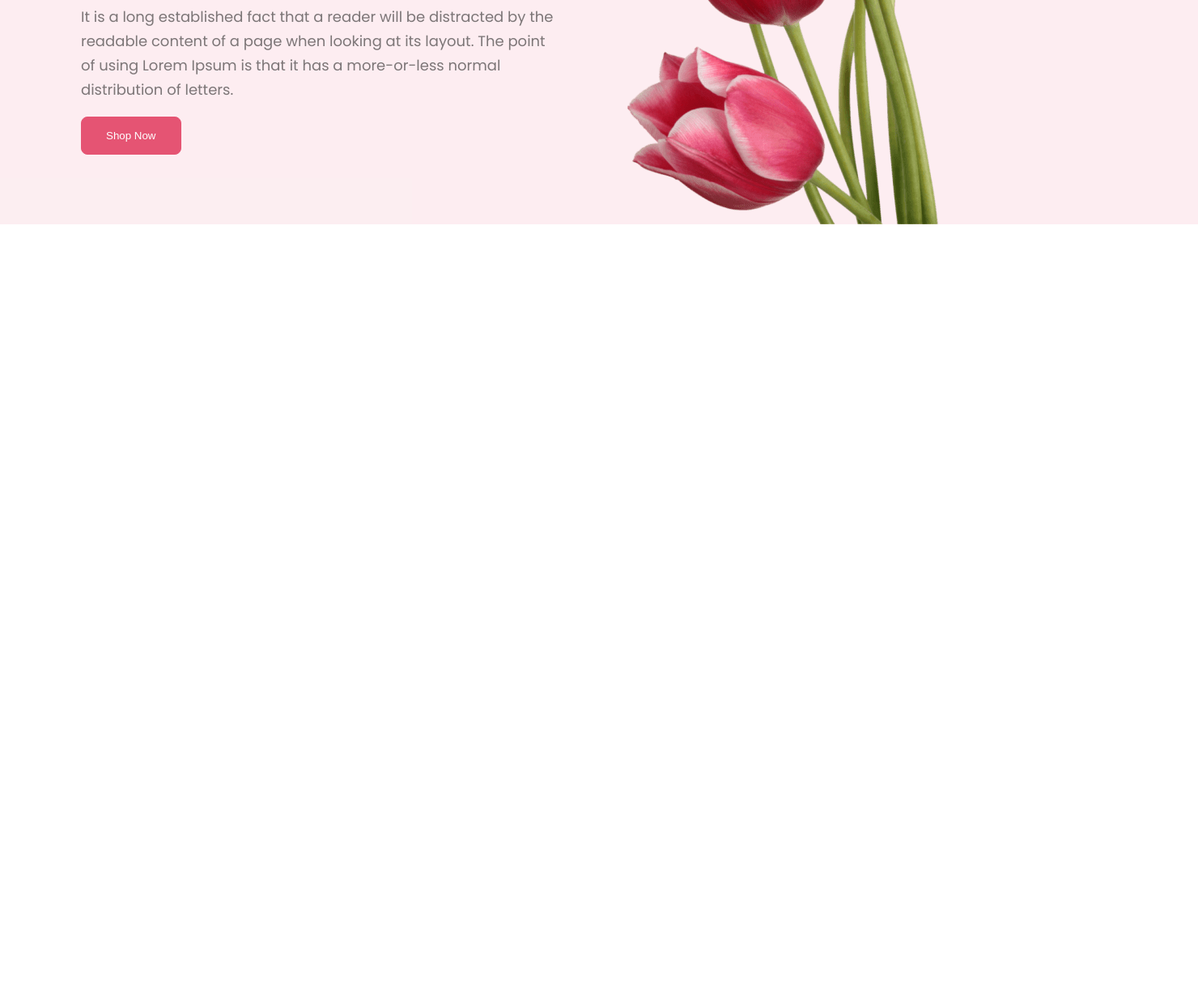
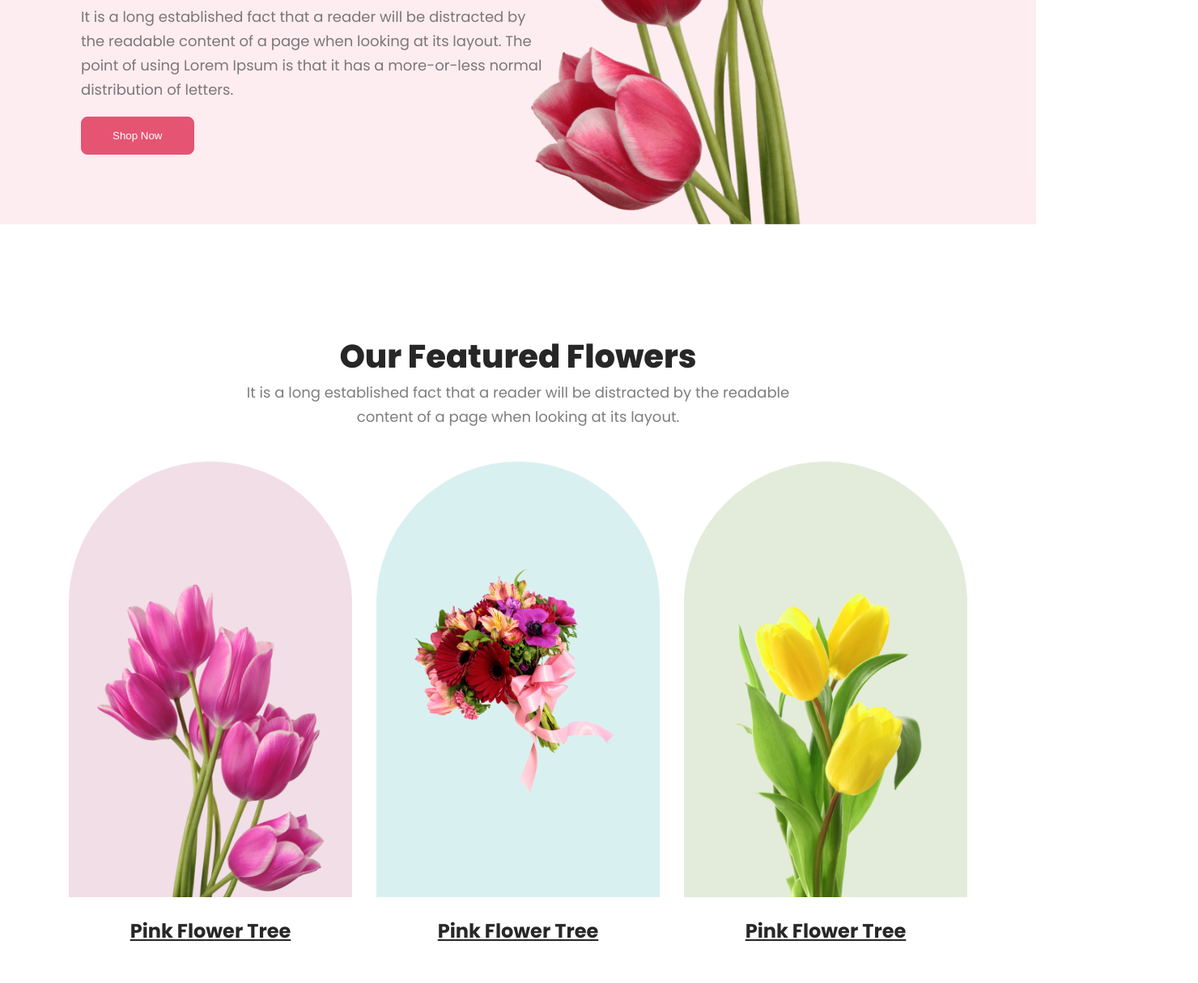
Before and after one commit to mrrakib5007/flower-shop, a plain HTML site: page index.html in a window 1280 px wide. Shown: the part 543-1757 px from the top of the page at 81% size, 1480 px wide, since content can reach past the window. Before the commit the page ends 820 px from the top, so only its background shows below. Drawn offline with Linux system fonts and the light colour scheme.

Commit message:
Our Featured Section Added

```diff
--- a/index.html
+++ b/index.html
@@ -27,7 +27,36 @@
     </header>
 
     <!-- Main section  -->
-    <main></main>
+    <main>
+        <!-- Our Featured Flowers Section -->
+        <section class="our-feature">
+            <div class="feature-header-content">
+                <h2 class="freature-title">Our Featured Flowers</h2>
+                <p class="feature-description">It is a long established fact that a reader will be distracted by the readable <br> content of a page when looking at its layout.</p>
+            </div>
+            <div class="feature-box-container">
+                <div class="feaure-box">
+                    <div class="feature-box-img left">
+                        <img src="./images/pngwing 6.png" alt="">
+                    </div>
+                    <p class="feature-box-img-title">Pink Flower Tree</p>
+                </div>
+                <div class="feaure-box">
+                    <div class="feature-box-img center">
+                        <img src="./images/pngwing 5.png" alt="">
+                    </div>
+                    <p class="feature-box-img-title">Pink Flower Tree</p>
+                </div>
+                <div class="feaure-box">
+                    <div class="feature-box-img right">
+                        <img src="./images/pngwing 7.png" alt="">
+                    </div>
+                    <p class="feature-box-img-title">Pink Flower Tree</p>
+                </div>
+            </div>
+        </section>
+
+    </main>
 
     <!-- Footer Section  -->
     <footer></footer>
--- a/style.css
+++ b/style.css
@@ -1,27 +1,26 @@
-@import url('https://fonts.googleapis.com/css2?family=Poppins:wght@200;300;400;500;600;700;800;900&display=swap');
+@import url("https://fonts.googleapis.com/css2?family=Poppins:wght@200;300;400;500;600;700;800;900&display=swap");
 
 body {
   margin: 0;
   padding: 0;
-    box-sizing: border-box;
-    font-family: 'Poppins', sans-serif;
+  font-family: "Poppins", sans-serif;
 }
 
 /* Header Section Style  */
 .header-container {
-    width: 100vw;
   height: 100vh;
-    background: rgba(229, 84, 115, 0.10);
+  background: rgba(229, 84, 115, 0.1);
   display: flex;
   padding: 20px 100px 0px;
   gap: 50px;
   align-items: center;
+  justify-content: space-between;
   overflow: hidden;
 }
 
 /* Header Left Side  */
 .header-section-text {
-    width: 50%;
+  width: 634px;
 }
 
 .header-section-title {
@@ -33,31 +32,104 @@ body {
 }
 
 .header-section-description {
-    color: rgba(39, 39, 39, 0.60);
+  color: rgba(39, 39, 39, 0.6);
   font-size: 18px;
   font-weight: 400;
   line-height: 30px;
 }
 .header-shop-now-btn {
   outline: none;
-    border: 1px solid #E55473;
+  border: 1px solid #e55473;
   border-radius: 8px;
-    background: #E55473;
+  background: #e55473;
   color: #fff;
   font-weight: 500;
-    padding: 15px 30px;
+  padding: 15px 38px;
+}
 
+/* Header Right Side */
+.header-photo {
+  width: 450px;
+  height: 100%;
+  display: flex;
+  align-items: end;
+  justify-content: end;
+}
+.header-photo .header-img {
+  width: 550px;
+  height: 100%;
+}
+
+/* Our Featured Flowers */
+
+.our-feature {
+  width: 100%;
+  padding: 100px 0px;
+}
+
+.feature-header-content {
+  text-align: center;
+  margin-bottom: 40px;
+}
+.freature-title {
+    color: #272727;
+    text-align: center;
+    font-size: 40px;
+    font-weight: 800;
+    line-height: normal;
+    margin-bottom: 0;
+}
+.feature-description {
+    color: rgba(39, 39, 39, 0.60);
+    text-align: center;
+    font-size: 18px;
+    font-weight: 400;
+    line-height: 30px;
+    margin-top: 0;
 }
 
 
-/* Header Right Side */
-.header-photo{
-    width: auto;
-    height: 100%;
+.feature-box-container {
   display: flex;
+  justify-content: center;
+}
+
+.feaure-box {
+  width: 350px;
+  margin: 0 15px;
+}
+
+.feature-box-img {
+  height: 538px;
+  border-radius: 300px 300px 0px 0px;
+  display: flex;
+  justify-content: center;
   align-items: end;
 }
-.header-photo .header-img{
-   width: auto;
-    height: 100%;
+
+.feature-box-img.left {
+  background: rgba(167, 33, 98, 0.15);
 }
+.feature-box-img.center {
+  display: flex;
+  align-items: center;
+  background: rgba(5, 151, 160, 0.15);
+}
+.feature-box-img.right {
+  background: rgba(71, 125, 17, 0.15);
+}
+
+.feature-box-img img {
+  width: 280px;
+}
+
+.feature-box-img-title {
+  color: #272727;
+  text-align: center;
+  font-size: 24px;
+  font-style: normal;
+  font-weight: 700;
+  line-height: 35px;
+  text-decoration-line: underline;
+  cursor: pointer;
+}
```
Lines whose indentation alone changed are shown as unchanged.
